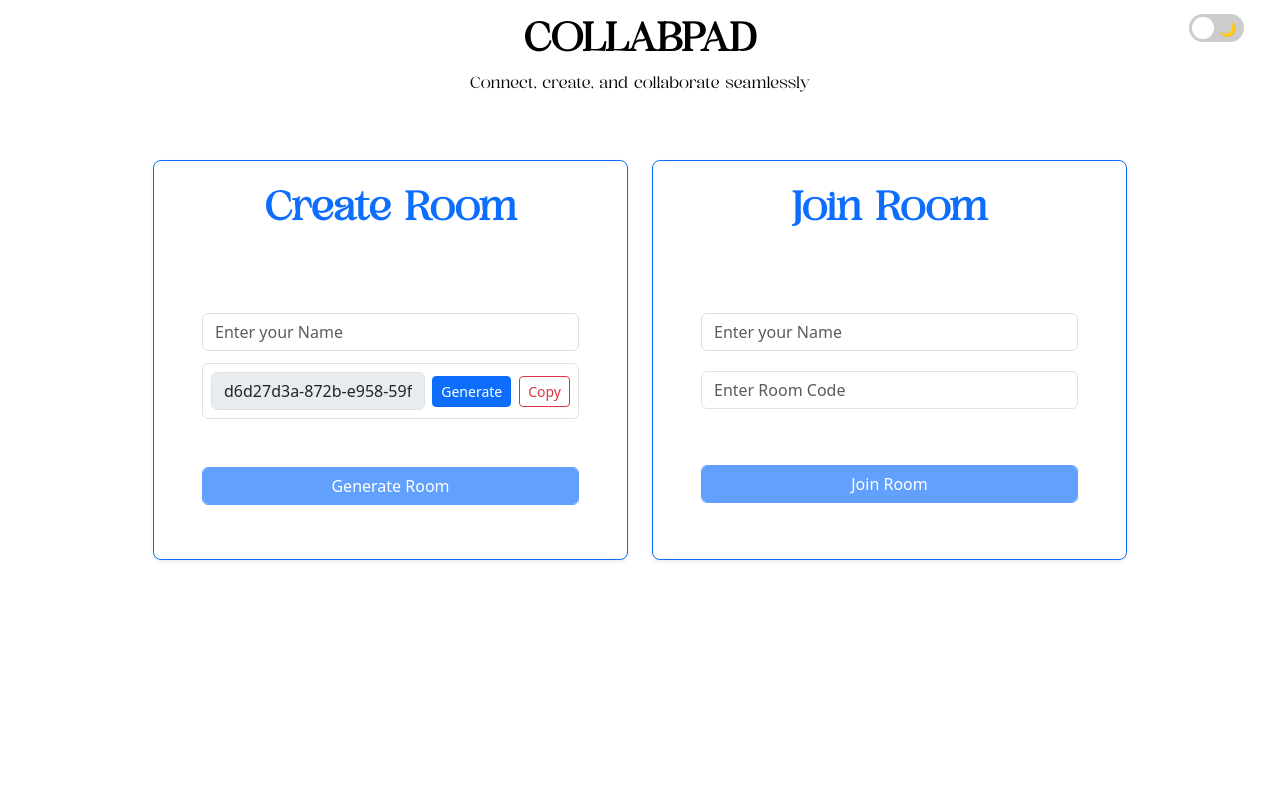
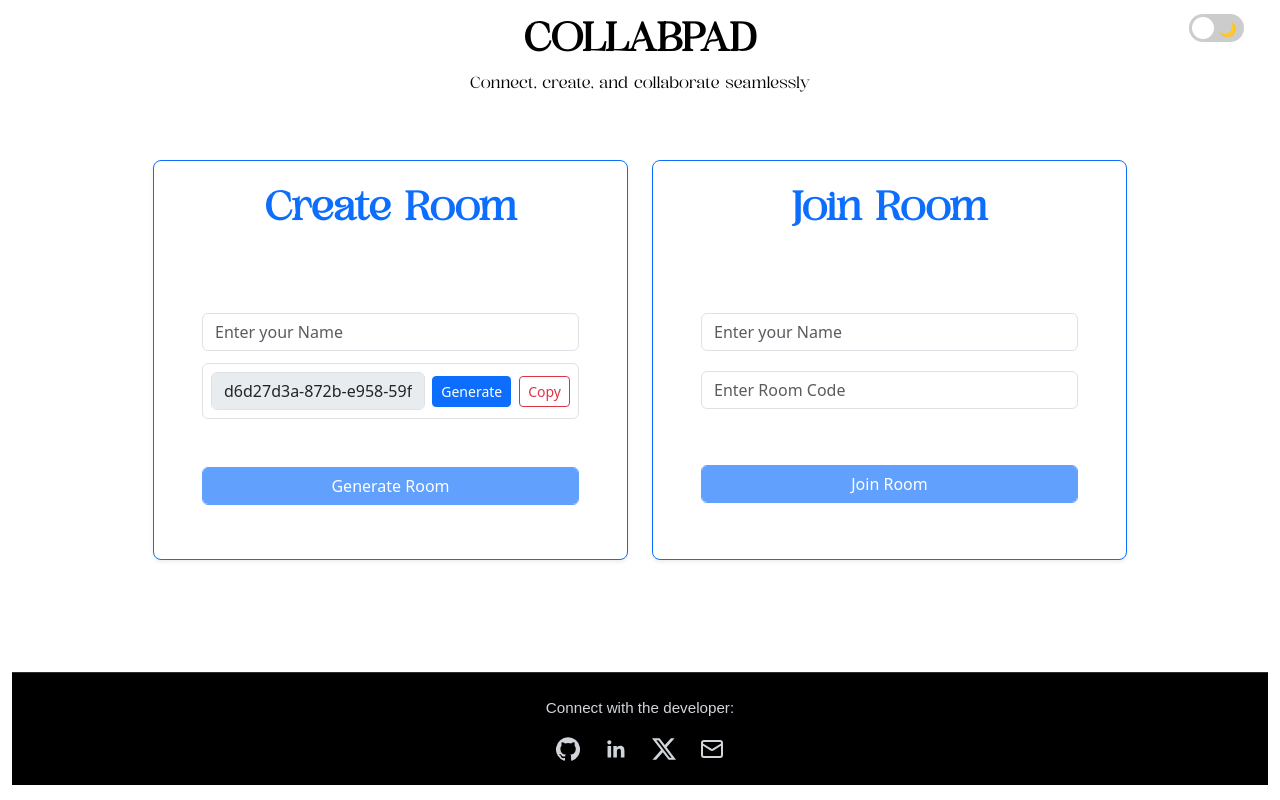
Before and after one commit to neschal-s/Collaborative-Whiteboard, a React (Vite) app in the folder frontend/collab-whiteboard-frontend/: page / in a window 1280 px wide. Built offline with nearby package versions, Linux system fonts and the light colour scheme; no server answers.

Commit message:
added the footer section

```diff
--- a/frontend/collab-whiteboard-frontend/src/App.css
+++ b/frontend/collab-whiteboard-frontend/src/App.css
@@ -294,3 +294,57 @@ input[type="checkbox"]:checked + .switch .slider {
 .theme-toggle input:checked + .switch {
   background: #666;
 }
+
+.footer {
+  width: 100%;
+  background-color: black;
+  color: #ccc;
+  padding: 1.5rem 0;
+  text-align: center;
+  border-top: 1px solid #2e2e2e;
+  margin-top: 7rem;
+  font-family: Arial, sans-serif;
+}
+
+.footer p {
+  margin-bottom: 1rem;
+  font-size: 0.95rem;
+  color: #d1d5db;
+}
+
+.footer-icons {
+  display: flex;
+  justify-content: center;
+  align-items: center;
+  gap: 1.5rem;
+}
+
+.footer-icons a {
+  color: #d1d5db;
+  text-decoration: none;
+  transition: color 0.3s ease, transform 0.2s ease;
+}
+
+.footer-icons a:hover {
+  transform: translateY(-3px);
+  color: white;
+}
+
+.footer-icons a[aria-label="LinkedIn"]:hover {
+  color: #0a66c2;
+}
+.footer-icons a[aria-label="GitHub"]:hover {
+  color: #333;
+}
+.footer-icons a[aria-label="Twitter / X"]:hover {
+  color: #74bdea;
+}
+
+.footer-icons a[aria-label="Email"]:hover {
+  color: #ea4335;
+}
+
+.icon {
+  width: 24px;
+  height: 24px;
+}
--- a/frontend/collab-whiteboard-frontend/src/App.jsx
+++ b/frontend/collab-whiteboard-frontend/src/App.jsx
@@ -9,6 +9,7 @@ import Loader from './components/Loader/Loader';
 import { AnimatePresence, motion } from "framer-motion";
 import { useLocation } from "react-router-dom";
 import 'react-toastify/dist/ReactToastify.css';
+
 
 
 const server = import.meta.env.VITE_BACKEND_URL;
@@ -52,13 +53,14 @@ const App = () => {
       }
     });
     socket.on("allUsers", (data) => setUsers(data));
-    socket.on("userJoinedMessageBroadcast", (data) => {toast.info(`${data} joined the room`,{
+    socket.on("userJoinedMessageBroadcast", (data) => {
+      toast.info(`${data} joined the room`, {
         position: "top-right",
         autoClose: 1500,
       })
     });
 
-    socket.on("userLeftMessageBroadcast", (data) => toast.info(`${data} left the room`,{
+    socket.on("userLeftMessageBroadcast", (data) => toast.info(`${data} left the room`, {
       position: "top-right",
       autoClose: 1500,
     })
@@ -102,7 +104,7 @@ const App = () => {
           animate={{ opacity: 1 }}
           exit={{ opacity: 0 }}
         >
-          <div className="container-fluid min-vh-100">
+          <div className="container-fluid min-vh-100 flex-column justify-content-center align-items-center">
             <ToastContainer
               position="top-right"
               autoClose={1500}           // match with toast calls or set default here
@@ -136,14 +138,12 @@ const App = () => {
                 </label>
               </div>
             </header>
-
             <p className="text-center sub-heading" style={{
               fontSize: "1rem",
               fontFamily: "Carien, serif"
             }}>
               Connect, create, and collaborate seamlessly
             </p>
-
             <AnimatePresence mode="wait">
               <Routes location={location} key={location.pathname}>
 
@@ -155,6 +155,71 @@ const App = () => {
                     transition={{ duration: 0.4 }}
                   >
                     <Forms uuid={uuid} socket={socket} setUser={setUser} />
+                    <footer className="footer">
+                      <p>Connect with the developer:</p>
+                      <div className="footer-icons">
+                        {/* GitHub */}
+                        <a
+                          href="https://github.com/neschal-s"
+                          target="_blank"
+                          rel="noopener noreferrer"
+                          aria-label="GitHub"
+                        >
+                          <svg viewBox="0 0 24 24" fill="currentColor" className="icon">
+                            <path d="M12 .3a12 12 0 0 0-3.79 23.4c.6.1.82-.26.82-.58v-2.05c-3.34.73-4.04-1.61-4.04-1.61-.55-1.4-1.34-1.77-1.34-1.77-1.1-.77.08-.75.08-.75 1.22.09 1.86 1.26 1.86 1.26 1.08 1.86 2.83 1.33 3.52 1.02.1-.78.42-1.33.77-1.63-2.66-.3-5.46-1.33-5.46-5.92 0-1.31.47-2.38 1.25-3.22-.12-.31-.54-1.57.12-3.28 0 0 1.01-.33 3.3 1.23a11.4 11.4 0 0 1 6 0c2.29-1.56 3.3-1.23 3.3-1.23.66 1.71.24 2.97.12 3.28.78.84 1.25 1.91 1.25 3.22 0 4.6-2.8 5.62-5.48 5.91.43.37.82 1.1.82 2.22v3.29c0 .32.22.69.83.57A12 12 0 0 0 12 .3z" />
+                          </svg>
+                        </a>
+
+                        {/* LinkedIn */}
+                        <a
+                          href="https://www.linkedin.com/in/neschal-singh/"
+                          target="_blank"
+                          rel="noopener noreferrer"
+                          aria-label="LinkedIn"
+                        >
+                          <svg viewBox="0 0 24 24" fill="currentColor" className="icon">
+                            <path d="M20.447 20.452h-3.554v-5.569c0-1.328-.027-3.037-1.852-3.037-1.853 0-2.136 1.445-2.136 2.939v5.667H9.351V9h3.414v1.561h.046c.477-.9 1.637-1.85 3.37-1.85 3.601 0 4.267 2.37 4.267 5.455v6.286zM5.337 7.433c-1.144 0-2.063-.926-2.063-2.065 0-1.138.92-2.063 2.063-2.063 1.14 0 2.064.925 2.064 2.063 0 1.139-.925 2.065-2.064 2.065zm1.782 13.019H3.555V9h3.564v11.452z" />
+                          </svg>
+                        </a>
+
+                        {/* X (Twitter) */}
+                        <a
+                          href="https://x.com/neschal_s"
+                          target="_blank"
+                          rel="noopener noreferrer"
+                          aria-label="Twitter / X"
+                        >
+                          <svg viewBox="0 0 24 24" fill="currentColor" className="icon">
+                            <path d="M18.901 1.153h3.68l-8.04 9.19L24 22.846h-7.406l-5.8-7.584-6.638 7.584H.474l8.6-9.83L0 1.154h7.594l5.243 6.932ZM17.61 20.644h2.039L6.486 3.24H4.298Z" />
+                          </svg>
+                        </a>
+
+                        {/* Gmail */}
+                        <a
+                          href="https://mail.google.com/mail/?view=cm&to=singhneschal@gmail.com"
+                          target="_blank"
+                          rel="noopener noreferrer"
+                          aria-label="Email"
+                        >
+                          <svg
+                            xmlns="http://www.w3.org/2000/svg"
+                            viewBox="0 0 24 24"
+                            fill="none"
+                            stroke="currentColor"
+                            strokeWidth="2"
+                            strokeLinecap="round"
+                            strokeLinejoin="round"
+                            className="icon"
+                          >
+                            <rect width="20" height="16" x="2" y="4" rx="2" />
+                            <path d="m22 7-8.97 5.7a1.94 1.94 0 0 1-2.06 0L2 7" />
+                          </svg>
+                        </a>
+                      </div>
+                    </footer>
+
+
+
                   </motion.div>
                 } />
                 <Route path="/:roomId" element={
@@ -170,7 +235,9 @@ const App = () => {
               </Routes>
             </AnimatePresence>
           </div>
+
         </motion.div>
+
       )}
     </AnimatePresence>
   );
```
Also changed, not shown: 1 other file (tests, documents, lock files or other folders). Lines whose indentation alone changed are shown as unchanged.
